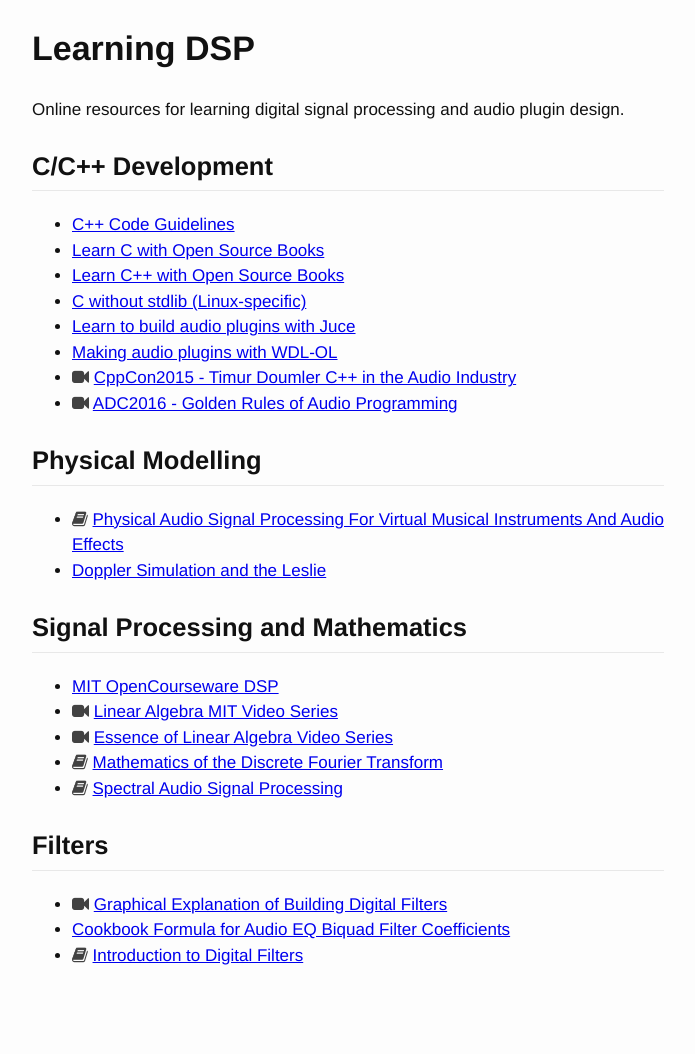
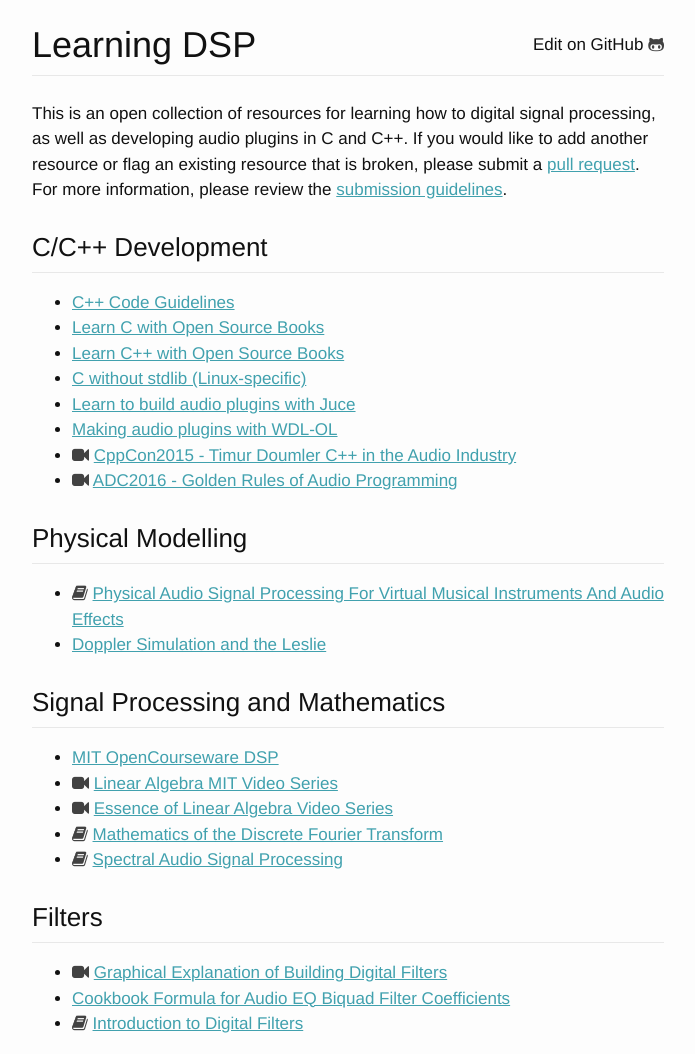
Before and after one commit to gmoe/learning-dsp, a Jekyll site: the page built from README.md, in a window 1280 px wide. Shown: the whole page, without its empty margins (292-987 px from the left). Built offline with Jekyll 4.4.1, drawn with Linux system fonts in a browser that asks for light colours; before the commit the page ends 985 px from its top, so only the background shows below that.

Commit message:
Added content submission guidelines.

```diff
--- /dev/null
+++ b/README.md
@@ -0,0 +1,14 @@
+---
+layout: index
+title: Learning DSP
+permalink: index.html
+---
+
+This is an open collection of resources for learning how to digital signal
+processing, as well as developing audio plugins in C and C++. If you would
+like to add another resource or flag an existing resource that is broken,
+please submit a [pull request][repo]. For more information, please review
+the [submission guidelines][guidelines].
+
+[repo]: https://github.com/gmoe/learning-dsp
+[guidelines]: /guidelines.html
--- a/_config.yml
+++ b/_config.yml
@@ -1,11 +1,11 @@
 # Site settings
 title: Learning DSP
-email: me@griffinmoe.com
 description: >
   Online resources for learning digital signal processing and audio plugin design.
 baseurl: "" # the subpath of your site, e.g. /blog/
-url: "https://griffinmoe.com/learning-dsp" # the base hostname & protocol for your site
+url: "http://griffinmoe.com/learning-dsp" # the base hostname & protocol for your site
+repo: "https://github.com/gmoe/learning-dsp"
 
 # Build settings
 markdown: kramdown
-exclude: ["CNAME", "README.md"]
+exclude: ["CNAME"]
--- a/_includes/header.html
+++ b/_includes/header.html
@@ -0,0 +1,10 @@
+<header>
+  <span class="site-title">
+    <a href="/">{{ site.title }}</a>
+  </span>
+  <span class="site-subtitle">
+    <a href="{{ site.repo }}">
+      Edit on GitHub <i class="fa fa-1x fa-github-alt" aria-hidden="true"></i>
+    </a>
+  </span>
+</header>
--- a/_layouts/default.html
+++ b/_layouts/default.html
@@ -5,10 +5,9 @@
 
   <body>
 
-    {% include header.html %}
-
     <div class="page-content">
       <div class="wrapper">
+        {% include header.html %}
         {{ content }}
       </div>
     </div>
--- a/index.html
+++ b/_layouts/index.html
@@ -1,16 +1,13 @@
 ---
 layout: default
-title: Learning DSP
 ---
 
-<h1>{{ site.title }}</h1>
-
-<p>{{ site.description }}</p>
+{{ content }}
 
 {% for sectionFile in site.data.index.index %}
 <div>
   {% assign section = site.data[sectionFile] %}
-  <h2 class="section-title">{{ section.sectionName }}</h2>
+  <h1 class="section-title">{{ section.sectionName }}</h1>
   <ul>
     {% for entry in section.links %}
     <li>
--- a/_sass/base.scss
+++ b/_sass/base.scss
@@ -8,13 +8,48 @@ body {
   -webkit-text-size-adjust: 100%;
 }
 
-.section-title {
+h1,h2,h3,h4,h5,h6 {
+  font-weight: 300;
+}
+
+h1 {
+  font-size: 26px;
   margin-top: 25px;
   width: 100%;
   padding-bottom: 5px;
   border-bottom: 1px solid $grey-color-light;
 }
 
+a {
+  color: $brand-color;
+  &:visited {
+    color: darken($brand-color, 25%);
+  }
+}
+
+/*
+code {
+  background-color: $grey-color-light;
+  padding-left: 15px;
+}
+*/
+
+code {
+  border: 1px solid $grey-color;
+  border-radius: 2px;
+  padding: 4px;
+}
+
+pre {
+  background-color: $grey-color-light;
+  padding: 15px;
+}
+
+pre > code {
+  border: none;
+  padding: none;
+}
+
 .fa {
   color: $grey-color-dark;
 }
--- a/_sass/layout.scss
+++ b/_sass/layout.scss
@@ -2,3 +2,43 @@
   margin: 15px auto;
   width: 50%;
 }
+
+header {
+  display: inline-block;
+  width: 100%;
+  height: 50px;
+  padding: 5px 0;
+  line-height: 50px;
+  border-bottom: 1px solid $grey-color-light;
+}
+
+.site-title {
+  float: left;
+  font-size: 36px;
+
+  & > a {
+    text-decoration: none;
+    color: $text-color;
+  }
+
+  & > a:hover {
+    color: $grey-color;
+  }
+}
+
+.site-subtitle {
+  float: right;
+}
+
+.site-subtitle > a {
+  color: $text-color;
+  text-decoration: none;
+
+  &:hover {
+    color: $grey-color;
+  }
+}
+
+.site-subtitle > .fa {
+  margin-left: 5px;
+}
```
Also changed, not shown: _includes/index-content.md (added, +1 -0 lines), guidelines.md (added, +41 -0 lines).
